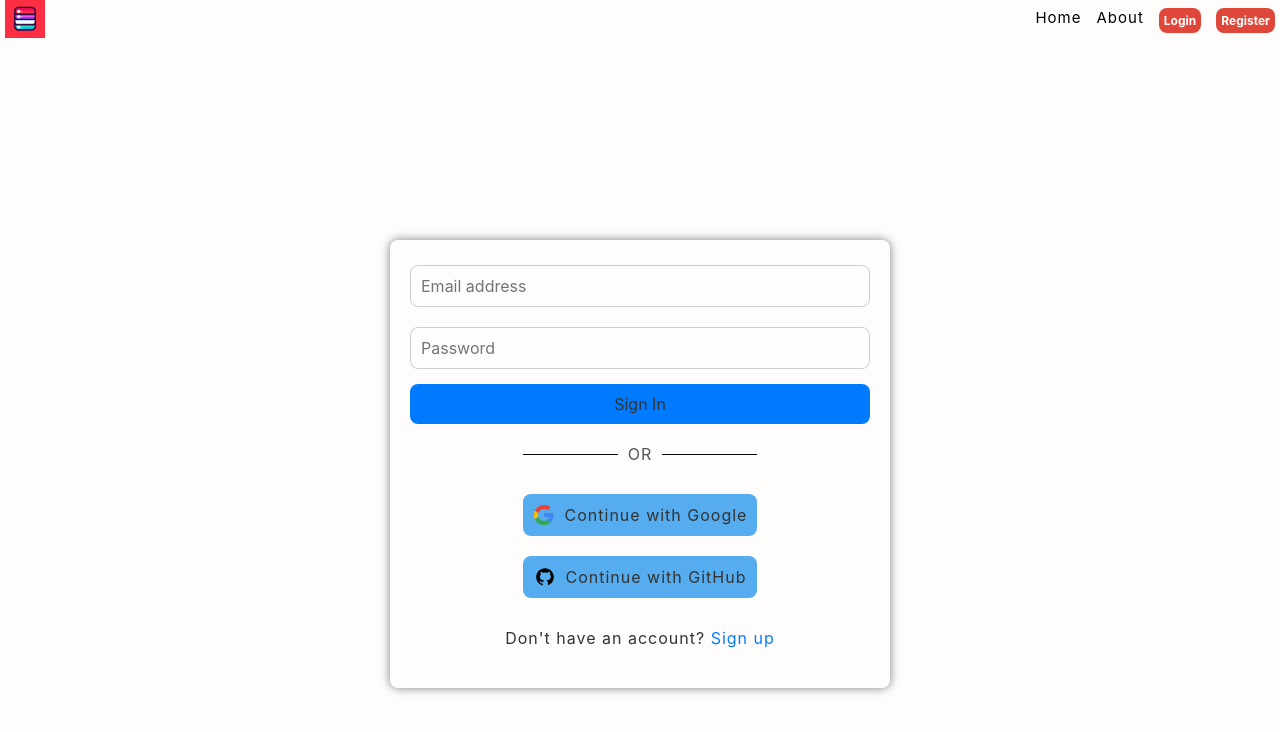
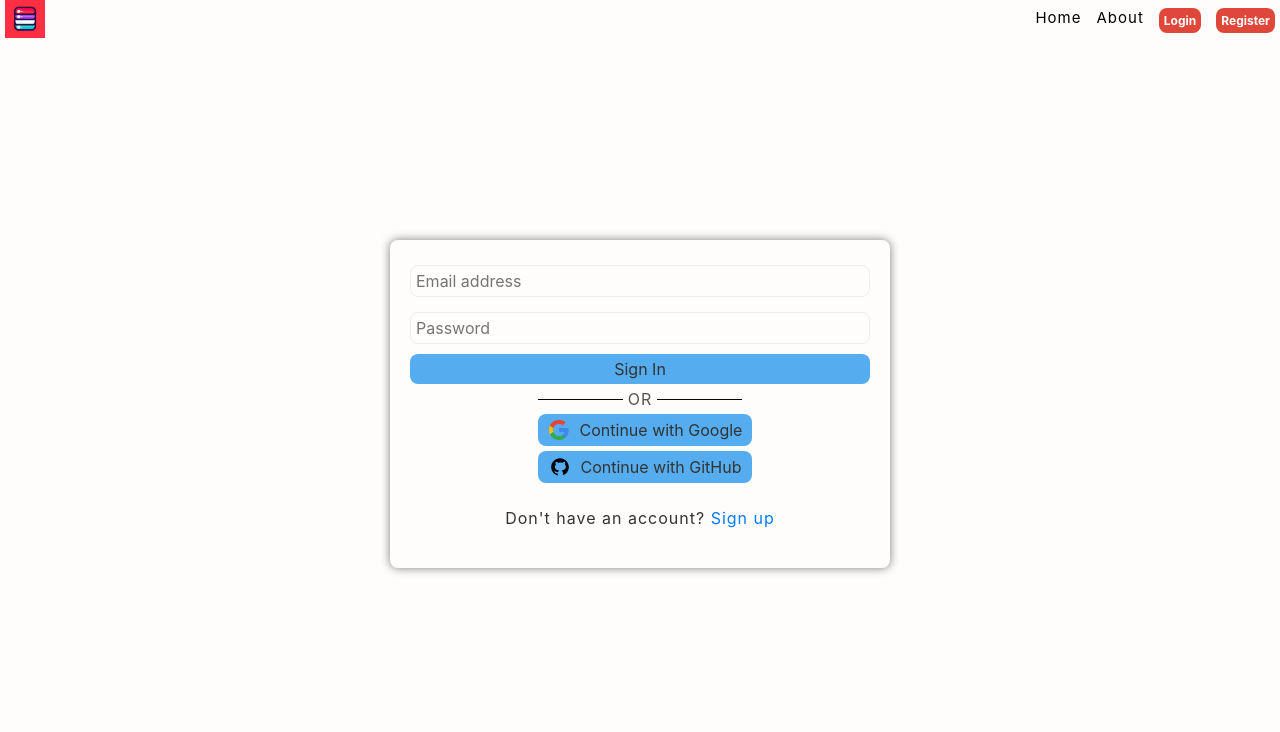
Before and after one commit to zli213/TaskTick, a Next.js app: page /auth/signin in a window 1280 px wide. Shown: the top 732 px of the page. Built offline with nearby package versions, Linux system fonts and the light colour scheme; no server answers.

Commit message:
Change styles in thirdPartySignInButtons.js.

```diff
--- a/components/pages/Signin/ThirdPartySignInButtons.js
+++ b/components/pages/Signin/ThirdPartySignInButtons.js
@@ -5,7 +5,6 @@
  */
 import React from "react";
 import Icon from "../../application/widgets/Icon";
-// import styles from "../../../styles/scss/signin.module.scss";
 
 const ThirdPartySignInButtons = ({ handleSignIn, styles }) => {
   return (
@@ -13,28 +12,15 @@ const ThirdPartySignInButtons = ({ handleSignIn, styles }) => {
       <div className={styles.dividerWithText}>
         <span>OR</span>
       </div>
-      <div className={styles.google}>
-        <a
-          className={styles.google}
-          style={{ backgroundColor: "#55acee" }}
-          onClick={() => handleSignIn("google")}
-          role="button"
-        >
-          <Icon type="google" className={styles.icon} />
-          Continue with Google
-        </a>
-      </div>
-      <div className={styles.github}>
-        <a
-          className={styles.github}
-          style={{ backgroundColor: "#55acee" }}
-          onClick={() => handleSignIn("github")}
-          role="button"
-        >
-          <Icon type="github" className={styles.icon} />
-          Continue with GitHub
-        </a>
-      </div>
+      <button className={styles.google} onClick={() => handleSignIn("google")}>
+        <Icon type="google" className={styles.icon} />
+        Continue with Google
+      </button>
+
+      <button className={styles.github} onClick={() => handleSignIn("github")}>
+        <Icon type="github" className={styles.icon} />
+        Continue with GitHub
+      </button>
     </div>
   );
 };
--- a/styles/scss/form.module.scss
+++ b/styles/scss/form.module.scss
@@ -73,10 +73,12 @@
     gap: 10px;
     width: 100%;
     padding: 10px;
+    margin: 10px;
     border-radius: $borderRadius;
     text-align: center;
+    background-color: #55acee;
     &:hover {
-      color: #0056b3;
+      background-color: #007bff;
     }
   }
 
--- a/styles/scss/signin.module.scss
+++ b/styles/scss/signin.module.scss
@@ -16,14 +16,13 @@
     align-items: center;
     width: 50rem;
     height: auto;
-    // border-style: solid;
     border-radius: $borderRadius;
-    padding: 20px;
+    padding: $paddingMd;
     box-shadow: 0 0 10px rgba(0, 0, 0, 0.5);
 
     .error {
       color: $errorColor;
-      margin-bottom: 10px;
+      margin-bottom: $marginXsm;
     }
 
     .input_style {
@@ -31,29 +30,28 @@
       margin: $marginXsm;
       input {
         width: 100%;
-        padding: 10px;
-        margin-bottom: 10px; // Space between inputs
-        border: 1px solid #ccc;
+        padding: $paddingXsm;
+        margin-bottom: $marginXsm; // Space between inputs
+        border: 1px solid $midGrayColor;
         border-radius: $borderRadius;
       }
     }
 
     .submit {
-      background-color: #007bff;
+      background-color: $buttonLightBlue;
       &:hover {
-        background-color: #0056b3;
+        background-color: $buttonDarkBlue;
       }
       width: 100%;
-      padding: 10px;
+      padding: $paddingXsm;
       border-radius: $borderRadius;
     }
-
     .dividerWithText {
       display: flex;
       align-items: center;
       text-align: center;
       color: $textSecondaryColor; // Text color
-      margin: 20px 0; // Adjust the margin as needed
+      margin: $marginXsm 0; // Adjust the margin as needed
       width: 100%;
 
       &::before,
@@ -61,13 +59,12 @@
         content: "";
         flex: 1;
         border-bottom: 1px solid #060606; // Change the color and thickness as needed
-        margin: 0 10px; // Adjust spacing around the text
+        margin: 0 $marginXsm; // Adjust spacing around the text
       }
       .dividerWithText span {
         padding: 0 5px;
       }
     }
-
     .google,
     .github {
       display: flex;
@@ -75,26 +72,29 @@
       align-items: center;
       gap: 10px;
       width: 100%;
-      padding: 10px;
+      padding: $paddingXsm;
+      margin: $marginXsm;
       border-radius: $borderRadius;
       text-align: center;
+      background-color: $buttonLightBlue;
       &:hover {
-        color: #0056b3;
+        background-color: $buttonDarkBlue;
       }
     }
 
     .icon {
       height: 2.2rem;
     }
+
     .signUp {
       margin: $marginSm 0;
       width: 80%;
       text-align: center;
       .signUpLink {
-        color: #007bff;
+        color: $buttonDarkBlue;
 
         &:hover {
-          color: #0056b3;
+          color: $priorityBlue;
         }
       }
     }
--- a/styles/scss/utils/_variable.scss
+++ b/styles/scss/utils/_variable.scss
@@ -64,6 +64,8 @@ $addProjectHeight: 64rem;
 $priorityRed: #d1453b;
 $priorityYellow: #eb8909;
 $priorityBlue: #246fe0;
+$buttonLightBlue: #55acee;
+$buttonDarkBlue: #007bff;
 
 //When you need flex with Row direction, you can use functions below like:
 // @include flexRowStart();
@@ -102,7 +104,7 @@ $priorityBlue: #246fe0;
   }
 }
 
-@mixin menuButton(){
+@mixin menuButton() {
   width: $fontSizeMd;
   height: $fontSizeMd;
   cursor: pointer;
```
